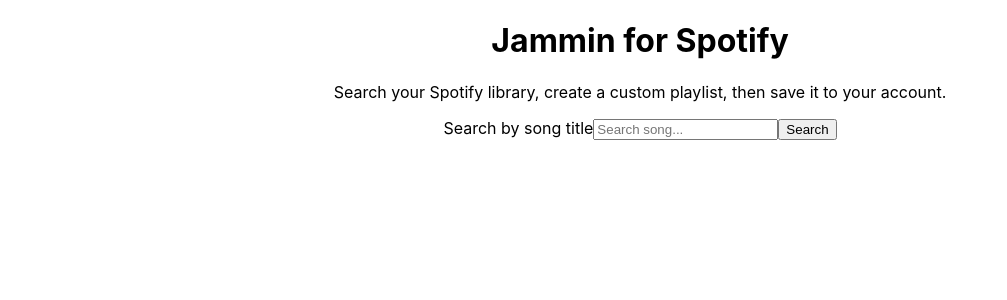
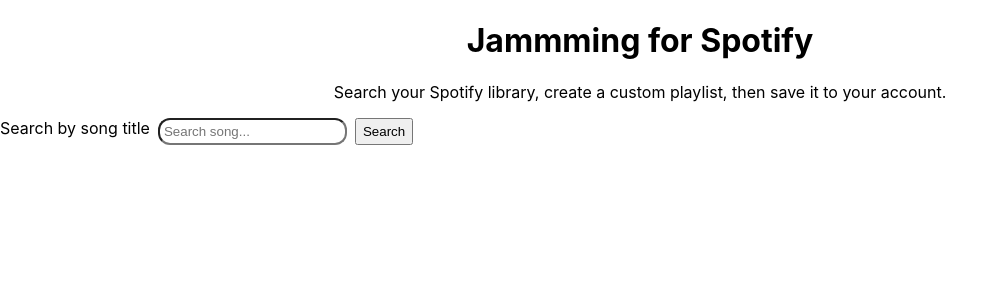
Before and after one commit to dileeparanawake/Jammming, a React (Create React App) app: page / in a window 1280 px wide. Shown: the top 300 px of the page, without its empty margins (0-1007 px from the left). Built offline with nearby package versions, Linux system fonts and the light colour scheme.

Commit message:
add search-bar.css

```diff
--- a/src/App.js
+++ b/src/App.js
@@ -6,7 +6,7 @@
   return (
     <div className="App">
       <div className="content">
-        <h1>Jammin for Spotify</h1>
+        <h1>Jammming for Spotify</h1>
         <p>
           Search your Spotify library, create a custom playlist, then save it to
           your account.
--- a/src/components/SearchBar.js
+++ b/src/components/SearchBar.js
@@ -1,20 +1,17 @@
 import React from "react";
+import "./search-bar.css";
 
-function SearchBar(props) {
+function SearchBar({ handleSubmit, searchTerm, handleChange }) {
   return (
-    <form
-      id="searchBar"
-      onSubmit={props.handleSubmit}
-      aria-label="Search songs"
-    >
+    <form id="searchBar" onSubmit={handleSubmit} aria-label="Search songs">
       <label htmlFor="searchInput">Search by song title</label>
       <input
         id="searchInput"
         type="text"
         placeholder="Search song..."
         name="searchInput"
-        value={props.searchTerm}
-        onChange={props.handleChange}
+        value={searchTerm}
+        onChange={handleChange}
       />
       <button type="submit">Search</button>
     </form>
--- a/src/components/SearchBarContainer.js
+++ b/src/components/SearchBarContainer.js
@@ -1,4 +1,4 @@
-import React from "react";
+import React, { useState } from "react";
 import SearchBar from "./SearchBar";
 
 function SearchBarContainer() {
--- /dev/null
+++ b/src/components/search-bar.css
@@ -0,0 +1,9 @@
+#searchBar {
+  display: flex;
+  gap: 8px;
+}
+
+#searchBar #searchInput {
+  border-radius: 12px;
+  padding: 4px;
+}
```
